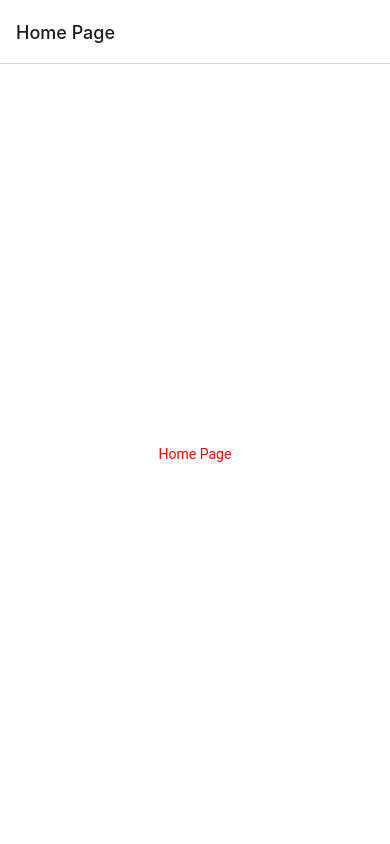
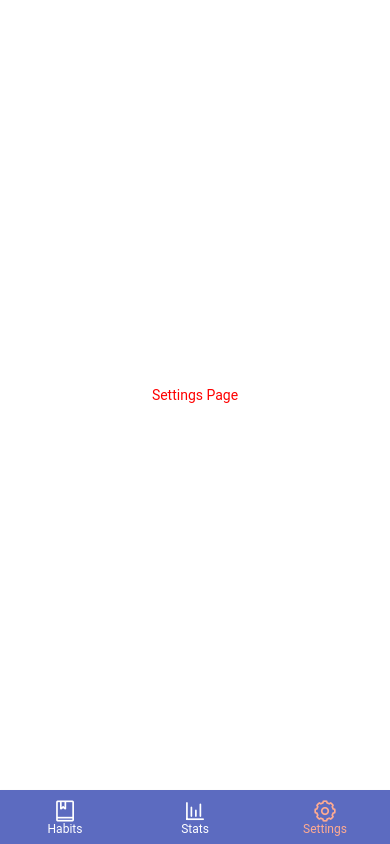
Before and after one commit to MichaelFarquhar/HabitApp, a React Native app: screen /Settings in a window 390 px wide. Before the commit this address had no page. Built offline with nearby package versions, Linux system fonts and the light colour scheme.

Commit message:
Added bottom navigation bar

```diff
--- a/App.js
+++ b/App.js
@@ -1,25 +1,62 @@
 import React from 'react';
 import { NavigationContainer } from '@react-navigation/native';
-import { createNativeStackNavigator } from '@react-navigation/native-stack';
+import { createMaterialBottomTabNavigator } from '@react-navigation/material-bottom-tabs';
 import { Provider as PaperProvider } from 'react-native-paper';
+import AntDesign from 'react-native-vector-icons/AntDesign';
 import theme from './src/screens/theme/main';
 
 // Screens
 import Home from './src/screens/Home';
+import Stats from './src/screens/Stats';
+import Settings from './src/screens/Settings';
 
-const Stack = createNativeStackNavigator();
+const Tab = createMaterialBottomTabNavigator();
 
 export default function App() {
     return (
         <NavigationContainer>
             <PaperProvider theme={theme}>
-                <Stack.Navigator initialRouteName="Home">
-                    <Stack.Screen
+                <Tab.Navigator
+                    initialRouteName="Home"
+                    labeled={true}
+                    activeColor={'#ffab91'}
+                    inactiveColor={'white'}
+                    barStyle={{ backgroundColor: '#5c6bc0' }}
+                >
+                    <Tab.Screen
                         name="Home"
                         component={Home}
-                        options={{ title: 'Home Page' }}
+                        options={{
+                            tabBarLabel: 'Habits',
+                            tabBarAccessibilityLabel: 'Habits',
+                            tabBarIcon: ({ color }) => (
+                                <AntDesign name="book" color={color} size={24} />
+                            ),
+                        }}
                     />
-                </Stack.Navigator>
+                    <Tab.Screen
+                        name="Stats"
+                        component={Stats}
+                        options={{
+                            tabBarLabel: 'Stats',
+                            tabBarAccessibilityLabel: 'Stats',
+                            tabBarIcon: ({ color }) => (
+                                <AntDesign name="barschart" color={color} size={24} />
+                            ),
+                        }}
+                    />
+                    <Tab.Screen
+                        name="Settings"
+                        component={Settings}
+                        options={{
+                            tabBarLabel: 'Settings',
+                            tabBarAccessibilityLabel: 'Settings',
+                            tabBarIcon: ({ color }) => (
+                                <AntDesign name="setting" color={color} size={24} />
+                            ),
+                        }}
+                    />
+                </Tab.Navigator>
             </PaperProvider>
         </NavigationContainer>
     );
--- /dev/null
+++ b/src/screens/Settings.js
@@ -0,0 +1,24 @@
+import React from 'react';
+import { View, StyleSheet } from 'react-native';
+import { Text } from 'react-native-paper';
+import { StatusBar } from 'expo-status-bar';
+
+const Settings = () => {
+    return (
+        <View style={styles.container}>
+            <Text>Settings Page</Text>
+            <StatusBar style="auto" />
+        </View>
+    );
+};
+
+export default Settings;
+
+const styles = StyleSheet.create({
+    container: {
+        flex: 1,
+        backgroundColor: '#fff',
+        alignItems: 'center',
+        justifyContent: 'center',
+    },
+});
--- /dev/null
+++ b/src/screens/Stats.js
@@ -0,0 +1,24 @@
+import React from 'react';
+import { View, StyleSheet } from 'react-native';
+import { Text } from 'react-native-paper';
+import { StatusBar } from 'expo-status-bar';
+
+const Stats = () => {
+    return (
+        <View style={styles.container}>
+            <Text>Stats Page</Text>
+            <StatusBar style="auto" />
+        </View>
+    );
+};
+
+export default Stats;
+
+const styles = StyleSheet.create({
+    container: {
+        flex: 1,
+        backgroundColor: '#fff',
+        alignItems: 'center',
+        justifyContent: 'center',
+    },
+});
```
